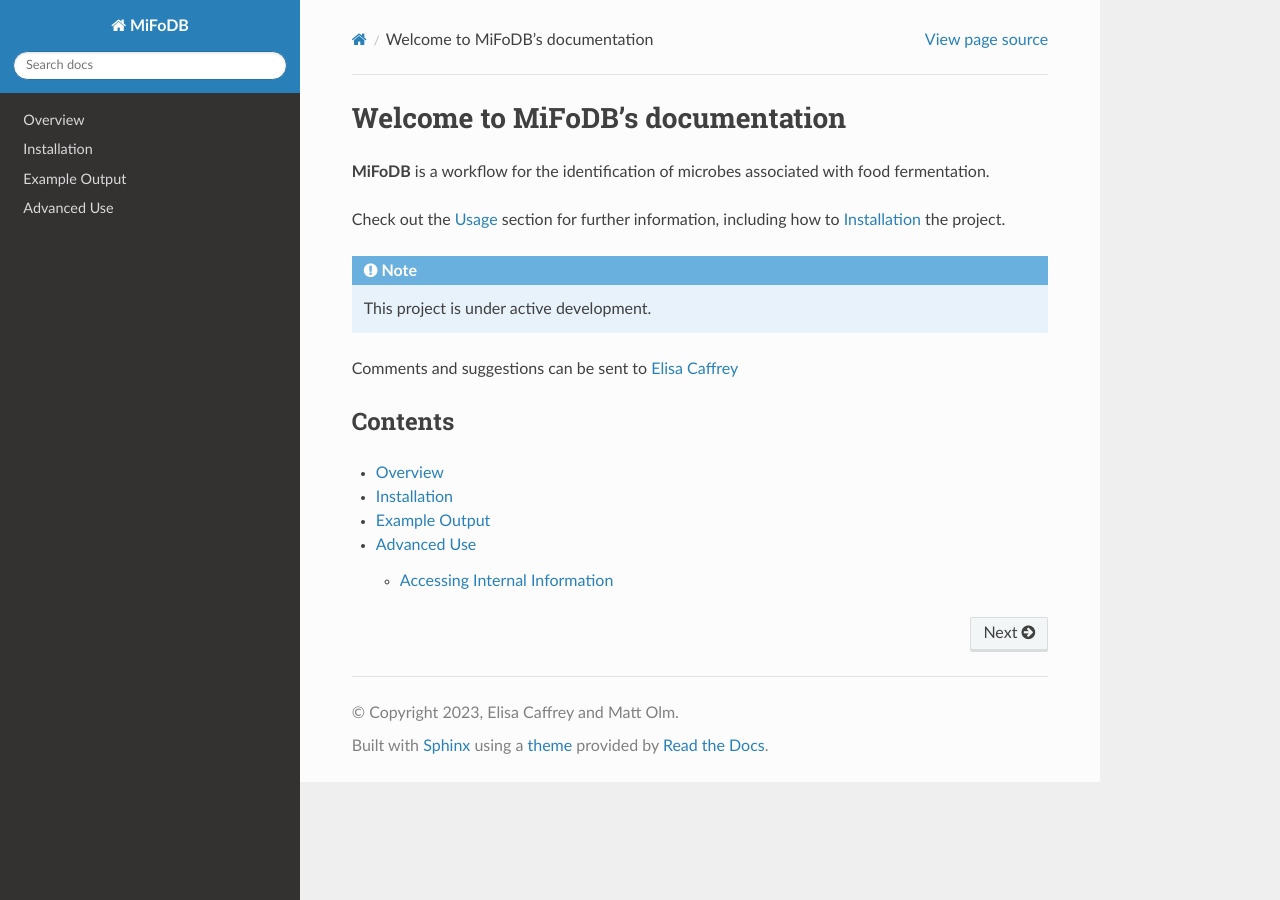
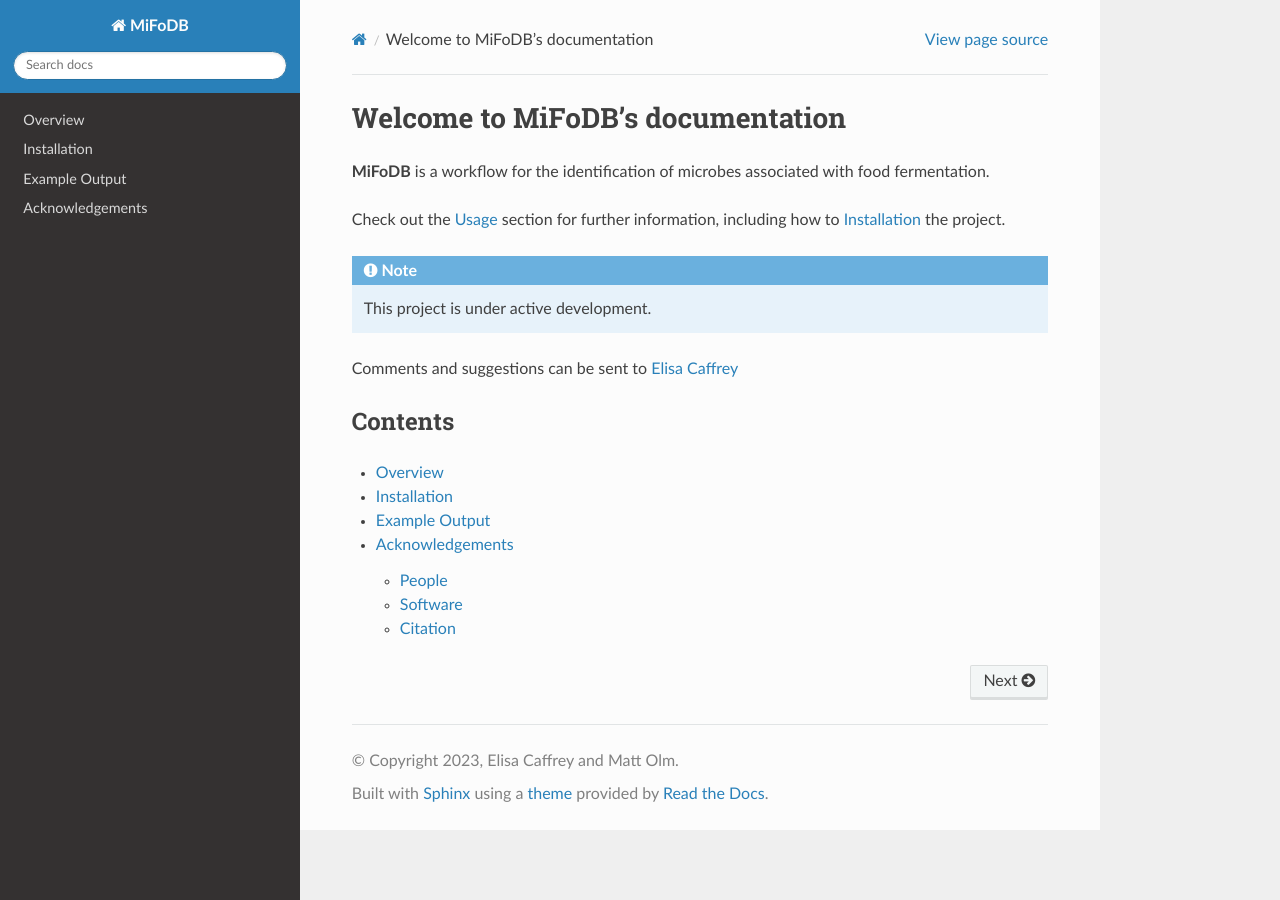
Before and after one commit to elisacaffrey/MiFoDB, a Sphinx documentation site: the page built from docs/source/index.rst, in a window 1280 px wide. Built offline with Sphinx 7.4.7 and the Read the Docs theme 2.0.0, drawn with Linux system fonts in a browser that asks for light colours.

Commit message:
Update index.rst

```diff
--- a/docs/source/index.rst
+++ b/docs/source/index.rst
@@ -21,4 +21,4 @@ Contents
    overview
    installation
    example_output
-   advanced_use
+   acknowledgements
```
